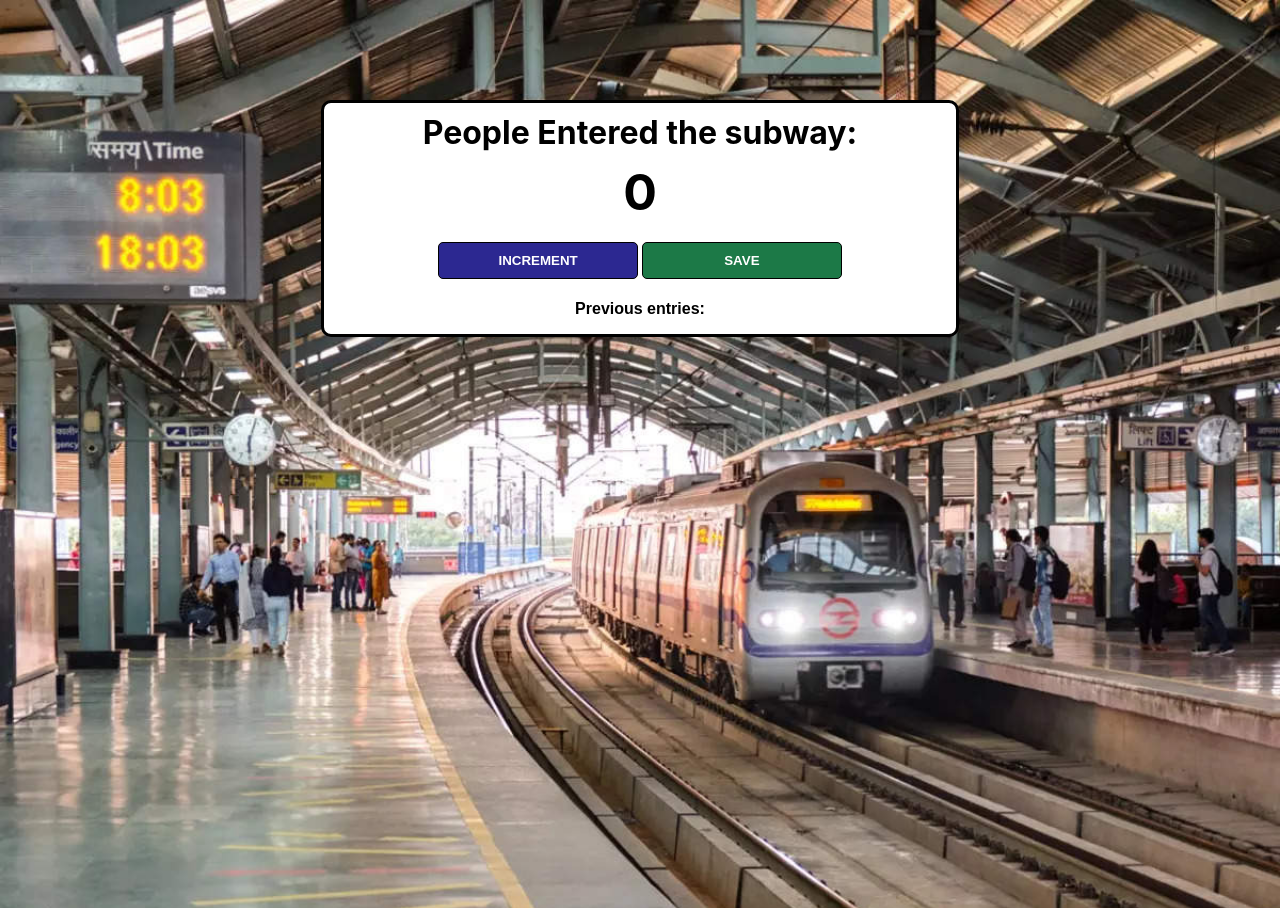
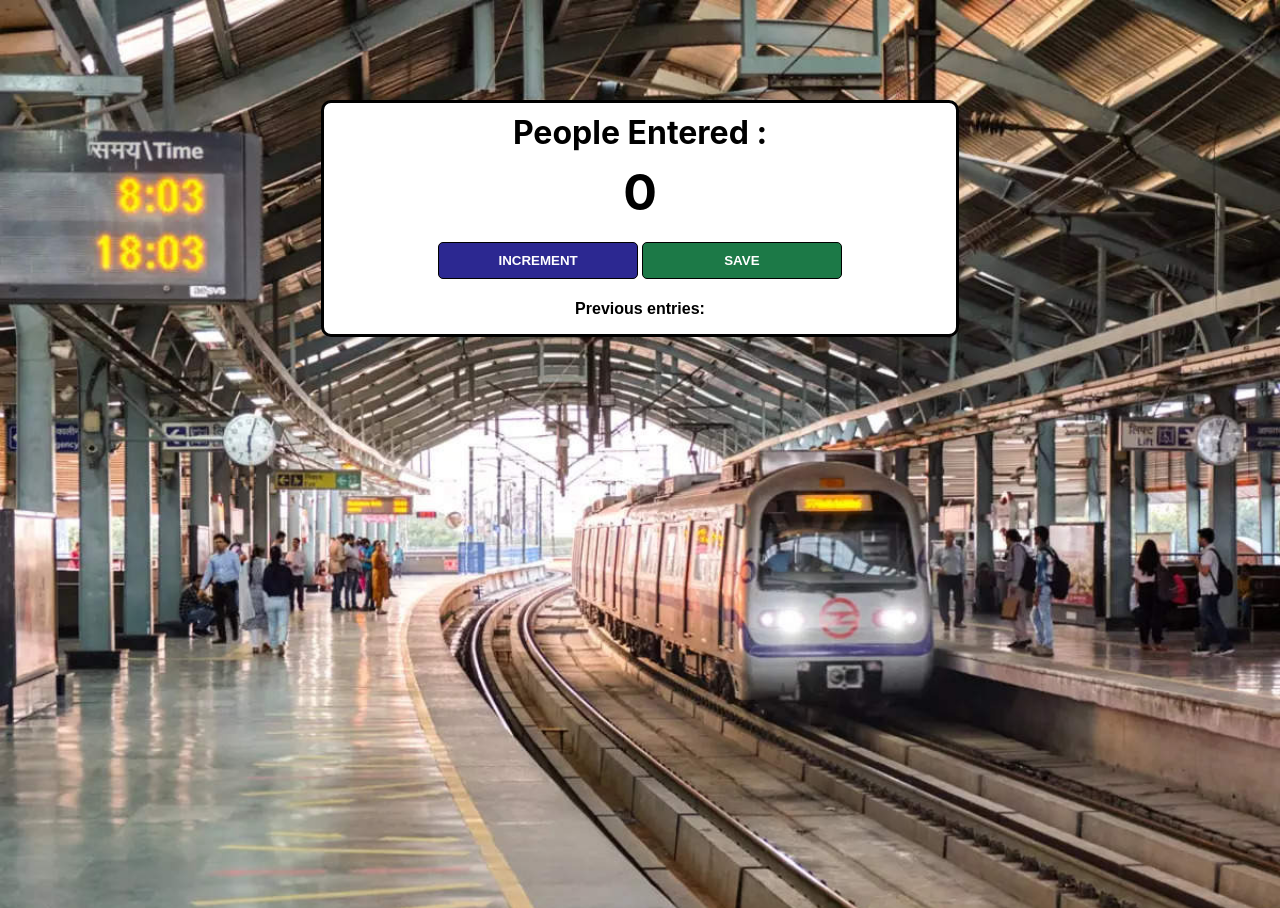
Before and after one commit to rahul3am/passenger-counter, a plain HTML site: page index.html in a window 1280 px wide. Drawn offline with Linux system fonts and the light colour scheme.

Commit message:
Commit exxample

```diff
--- a/index.html
+++ b/index.html
@@ -4,7 +4,7 @@
   </head>
   <body>
     <div class="container">
-      <h1>People Entered the subway:</h1>
+      <h1>People Entered :</h1>
       <h2 id="count-el">0</h2>
       <button id="increment-btn" onclick="increment()">INCREMENT</button>
       <button id="save-btn" onclick="save()">SAVE</button>
```
